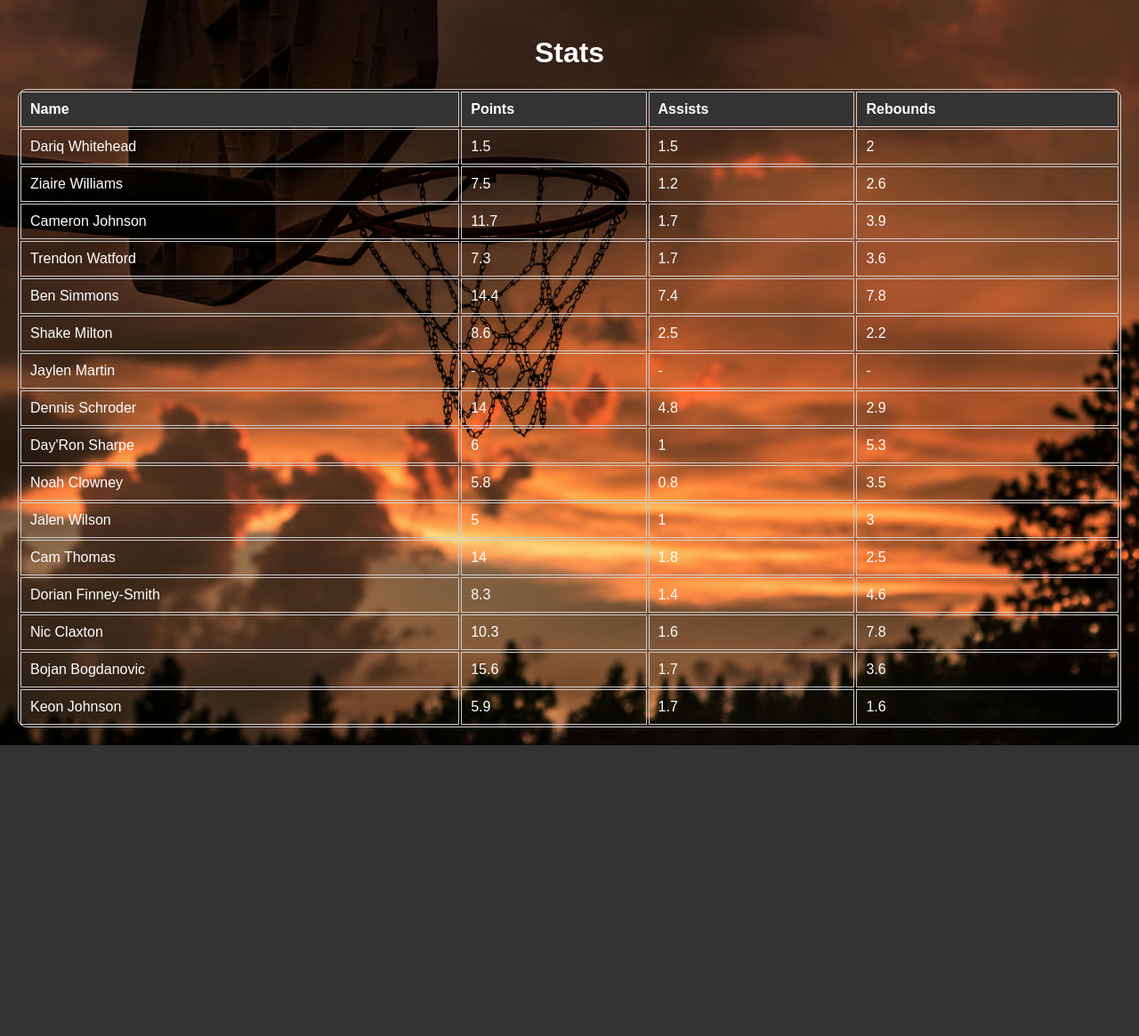
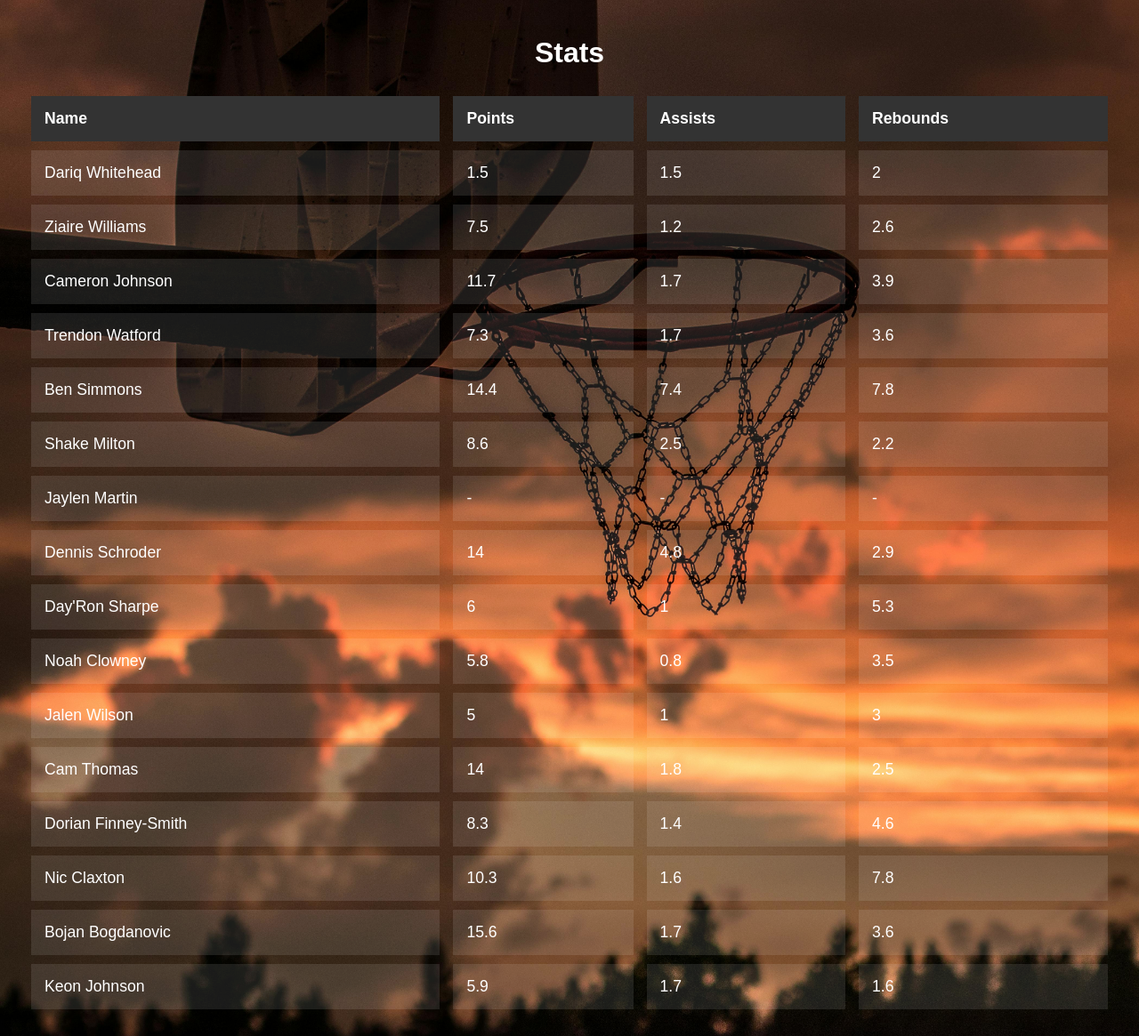
Before and after one commit to Brooklynnets4life/database, a Flask app: page /stats in a window 1280 px wide. Shown: the part 55-1220 px from the top of the page at 89% size. Before the commit the page ends 893 px from the top, so only its background shows below. Run offline with Flask 3, Linux system fonts and the light colour scheme; data comes from the database, SQL or seed files in the repository; both versions use the stored data as it was after the commit.

Commit message:
final changes

```diff
--- a/brooklyn_nets/static/style.css
+++ b/brooklyn_nets/static/style.css
@@ -45,20 +45,61 @@ nav button {
     padding: 20px;
 }
 
-table {
-    width: 100%;
-    border-radius: 10px;
-    margin-top: 20px;
+/* Center the content container */
+.content {
+    display: flex;
+    flex-direction: column;
+    align-items: center;
+    min-height: 100vh;
 }
 
-table, th, td {
-    border: 1px solid #ccc;
+/* Style the header */
+.header {
+    font-size: 2em;
+    color: white;
+    margin-bottom: 20px;
+    text-align: center;
+}
+
+/* Center the table */
+.table-container {
+    width: auto;
+    background-color: rgba(0, 0, 0, 0.7);
+    color: white;
+    padding: 20px;
+    border-radius: 10px;
+    margin: 20px;
+    text-align: center;
+}
+
+/* Table style */
+table {
+    margin-left: auto;
+    margin-right: auto;
+    border-collapse: separate; /* Ensure spacing between rows and columns */
+    border-spacing: 15px 10px; /* Increase space between cells (horizontal and vertical) */
+    width: 100%; /* Set table width to take full container width */
 }
 
 th, td {
-    padding: 10px;
-    text-align: left;
+    padding: 15px; /* Add padding inside table cells */
+    text-align: left; /* Align text to the left for readability */
 }
+
+th {
+    background-color: #333; /* Darker background for headers */
+    color: white;
+}
+
+td {
+    background-color: rgba(255, 255, 255, 0.1); /* Lighter background for table rows */
+}
+
+/* Optional: Adjust font size */
+td, th {
+    font-size: 1.1em; /* Slightly increase font size */
+}
+
 
 th {
     background-color: #333;
@@ -79,3 +120,14 @@ p{
 tr{
     color: white;
 }
+
+h10 {
+    color: white;
+    text-align: center;
+    font-size: 100px;
+    padding-left: 300px;
+}
+
+h2 {
+    color: #fff;
+}
--- a/brooklyn_nets/templates/base.html
+++ b/brooklyn_nets/templates/base.html
@@ -13,7 +13,7 @@
         <a href="/players">Players</a>
         <a href="/stats">Stats</a>
         <form action="/search" method="get">
-            <input type="text" name="q" placeholder="Search...">
+            <input type="text" name="q" placeholder="Search..." minlength="1", maxlength="30">
             <button type="submit">Search</button>
         </form>
     </nav>
--- a/brooklyn_nets/templates/game_info.html
+++ b/brooklyn_nets/templates/game_info.html
@@ -6,7 +6,7 @@
         <th>Player name</th>
         <th>Games played</th>
     </tr>
-    {% for game in games %}
+    {% for game in game_information %}
     <tr>
         <td>{{ game[0] }}</td>
         <td>{{ game[1] }}</td>
--- a/brooklyn_nets/templates/stats.html
+++ b/brooklyn_nets/templates/stats.html
@@ -1,6 +1,7 @@
 {% extends 'base.html' %}
+
 {% block content %}
-<h1>Stats</h1>
+<h1 class="header">Stats</h1>
 <table>
     <tr>
         <th>Name</th>
```
Also changed, not shown: brooklyn_nets/fixed_app.py (added, +69 -0 lines), brooklyn_nets/templates/404.html (+2 -6 lines), brooklyn_nets/brooklyn_nets.db.
